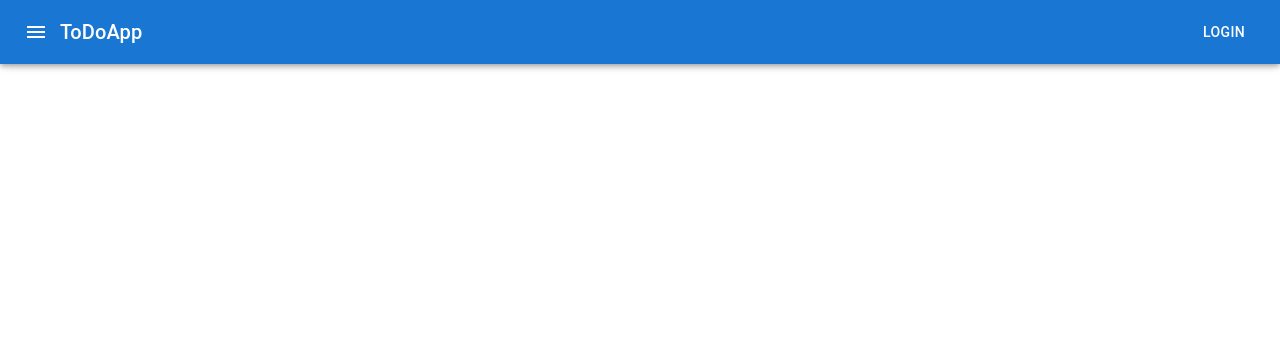
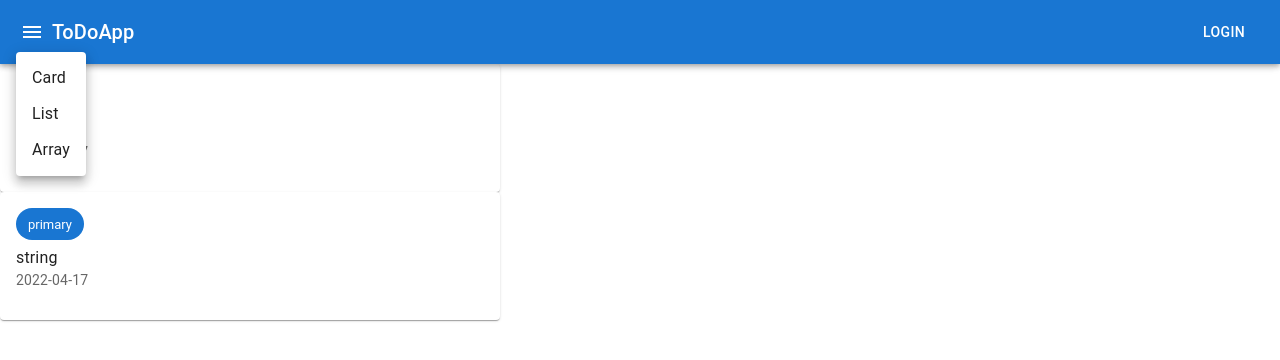
Before and after one commit to mjtoolbox/learn-react, a React (Create React App) app: page /card in a window 1280 px wide. Both pictures are taken after a click on the button 36 px from the left and 32 px from the top of the page. Shown: the top 360 px of the page. Built offline with nearby package versions, Linux system fonts and the light colour scheme.

Commit message:
MenuItem navigation

```diff
--- a/src/App.js
+++ b/src/App.js
@@ -6,21 +6,72 @@ import IconButton from '@mui/material/IconButton';
 import MenuIcon from '@mui/icons-material/Menu';
 import Box from '@mui/material/Box';
 import Button from '@mui/material/Button';
+import Menu from '@mui/material/Menu';
+import MenuItem from '@mui/material/MenuItem';
+import { Routes, Route, Link } from 'react-router-dom';
+import Component05 from './Component05';
+import Query02 from './Query02';
+import Home from './Home';
+import Array03 from './Array03';
+import List04 from './List04';
+import Component01 from './Component01';
 
 const App = () => {
+  const [anchorEl, setAnchorEl] = useState(null);
+
+  const handleClick = (e) => {
+    setAnchorEl(e.currentTarget);
+  };
+
+  const handleClose = () => {
+    setAnchorEl(null);
+    console.log();
+  };
+
   return (
     <Box sx={{ flexGrow: 1 }}>
       <AppBar>
         <Toolbar>
-          <IconButton size='large' edge='start' color='inherit'>
+          <IconButton
+            size='medium'
+            edge='start'
+            color='inherit'
+            onClick={handleClick}
+          >
             <MenuIcon />
           </IconButton>
+          <Menu
+            anchorEl={anchorEl}
+            open={Boolean(anchorEl)}
+            onClose={handleClose}
+            MenuListProps={{
+              'aria-labelledby': 'basic-button',
+            }}
+          >
+            <MenuItem component={Link} to='/card' onClick={handleClose}>
+              Card
+            </MenuItem>
+            <MenuItem component={Link} to='/list' onClick={handleClose}>
+              List
+            </MenuItem>
+            <MenuItem component={Link} to='/array' onClick={handleClose}>
+              Array
+            </MenuItem>
+          </Menu>
           <Typography variant='h6' component='div' sx={{ flexGrow: 1 }}>
             ToDoApp
           </Typography>
           <Button color='inherit'>Login</Button>
         </Toolbar>
       </AppBar>
+      <Routes>
+        <Route path='/' element={<Home />} />
+        <Route path='/test' element={<Component01 />} />
+        <Route path='/query' element={<Query02 />} />
+        <Route path='/array' element={<Array03 />} />
+        <Route path='/list' element={<List04 />} />
+        <Route path='/card' element={<Component05 />} />
+      </Routes>
     </Box>
   );
 };
--- a/src/Array03.js
+++ b/src/Array03.js
@@ -4,7 +4,7 @@ const Array03 = () => {
   const myArray = [1, 2, 3, 4, 5, 6];
   const [one, two, ...others] = myArray;
 
-  return others.map((item) => <p>{item}</p>);
+  return others.map((item) => <p key={item}>{item}</p>);
 };
 
 export default Array03;
--- a/src/Component05.js
+++ b/src/Component05.js
@@ -8,6 +8,7 @@ import CardActions from '@mui/material/CardActions';
 import CardContent from '@mui/material/CardContent';
 import Button from '@mui/material/Button';
 import Chip from '@mui/material/Chip';
+import Box from '@mui/material/Box';
 
 const Component05 = () => {
   const [todolist, setTodolist] = useState([]);
@@ -60,10 +61,11 @@ const Component05 = () => {
   // Looping over array of items, use map() method.
 
   return (
+    <Box sx={{ marginTop: 7 }}>
       <List>
         {todolist.map((row) => {
           return (
-          <Card sx={{ maxWidth: 500 }}>
+            <Card sx={{ maxWidth: 500 }} key={row.description}>
               <CardContent>
                 <Chip label='primary' color='primary' />
                 <ListItemText primary={row.description} secondary={row.due} />
@@ -72,6 +74,7 @@ const Component05 = () => {
           );
         })}
       </List>
+    </Box>
   );
 };
 
--- a/src/List04.js
+++ b/src/List04.js
@@ -33,7 +33,7 @@ const List04 = () => {
     <List>
       {todolist.map((row) => {
         return (
-          <ListItem>
+          <ListItem key={row.description}>
             <ListItemText primary={row.description} secondary={row.due} />
           </ListItem>
         );
```
Lines whose indentation alone changed are shown as unchanged.
